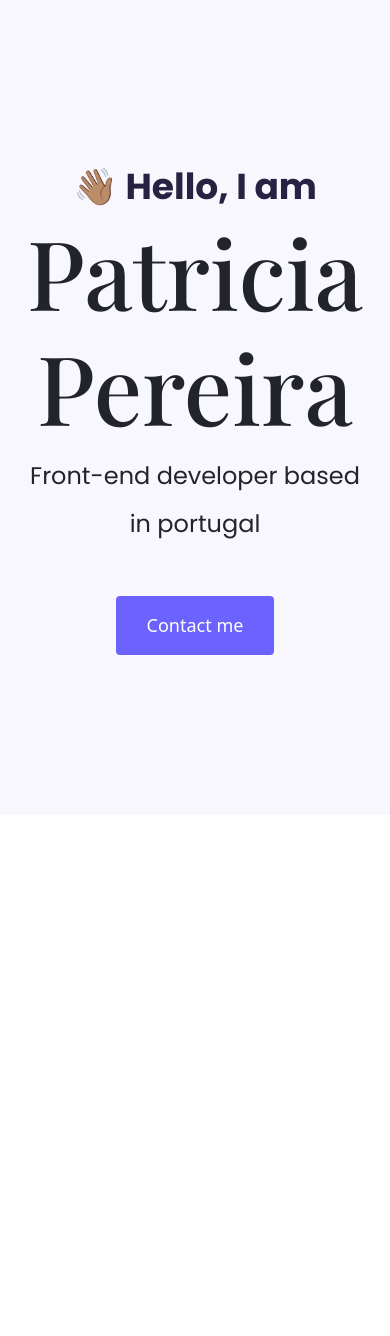
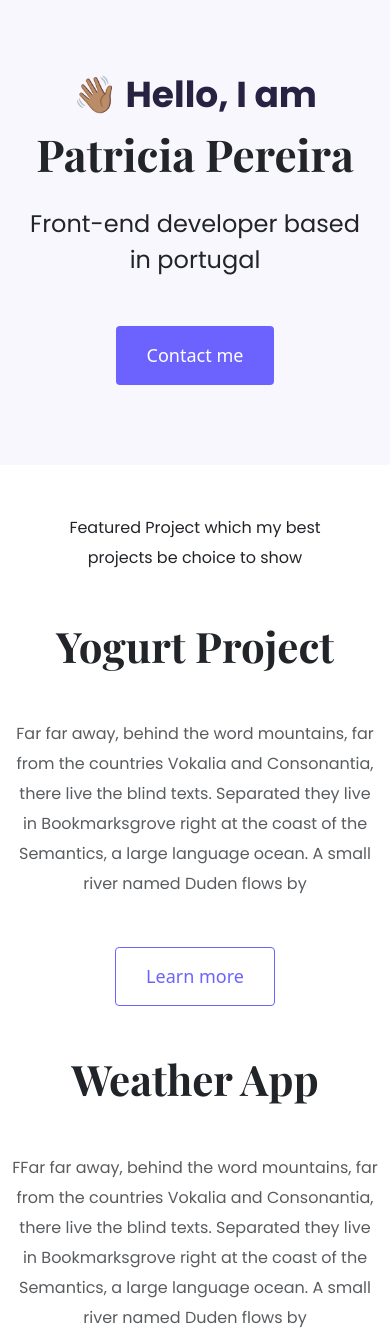
Before and after one commit to Teslimat/portfolio-project, a plain HTML site: page index.html in a window 390 px wide. Shown: the top 1336 px of the page. Before the commit the page ends 844 px from the top, so only its background shows below. Drawn offline with nearby package versions, Linux system fonts and the light colour scheme; a web font is replaced by a local one.

Commit message:
Integrated homepage content design

```diff
--- a/index.html
+++ b/index.html
@@ -34,5 +34,66 @@
         <a href="#" class="btn btn-branding contact-btn">Contact me</a>
       </div>
     </div>
+    <div class="container">
+      <p class="text-center m-5">
+        Featured Project which my best projects be choice to show
+      </p>
+      <div class="row mb-5">
+        <div class="col d-none d-lg-block">
+          <img src="images/yogurt.png" alt="Yogurt Image" class="img-fluid" />
+        </div>
+        <div class="col">
+          <div class="project-description">
+            <h2 class="mb-5">Yogurt Project</h2>
+            <p class="mb-5 text-muted">
+              Far far away, behind the word mountains, far from the countries
+              Vokalia and Consonantia, there live the blind texts. Separated
+              they live in Bookmarksgrove right at the coast of the Semantics, a
+              large language ocean. A small river named Duden flows by
+            </p>
+            <a href="#" class="btn btn-branding-outline">Learn more</a>
+          </div>
+        </div>
+      </div>
+
+      <div class="row mb-5">
+        <div class="col">
+          <div class="project-description">
+            <h2 class="mb-5">Weather App</h2>
+            <p class="mb-5 text-muted">
+              FFar far away, behind the word mountains, far from the countries
+              Vokalia and Consonantia, there live the blind texts. Separated
+              they live in Bookmarksgrove right at the coast of the Semantics, a
+              large language ocean. A small river named Duden flows by
+            </p>
+            <a href="#" class="btn btn-branding-outline">Learn more</a>
+          </div>
+        </div>
+        <div class="col d-none d-lg-block">
+          <img src="images/weather.png" alt="Yogurt Image" class="img-fluid" />
+        </div>
+      </div>
+
+      <div class="row mb-5">
+        <div class="col d-none d-lg-block">
+          <img
+            src="images/dictionary.png"
+            alt="Yogurt Image"
+            class="img-fluid" />
+        </div>
+        <div class="col">
+          <div class="project-description">
+            <h2 class="mb-5">Dictionary App</h2>
+            <p class="mb-5 text-muted">
+              Far far away, behind the word mountains, far from the countries
+              Vokalia and Consonantia, there live the blind texts. Separated
+              they live in Bookmarksgrove right at the coast of the Semantics, a
+              large language ocean. A small river named Duden flows by
+            </p>
+            <a href="#" class="btn btn-branding-outline">Learn more</a>
+          </div>
+        </div>
+      </div>
+    </div>
   </body>
 </html>
--- a/styles/app.css
+++ b/styles/app.css
@@ -1,10 +1,9 @@
-:root{
+:root {
   --branding-color: #6c63ff;
   --secondary-color: #f9f7fe;
-    --heading-font-family:"Playfair Display", serif;
-    --deafult-font-family:"Poppins", sans-serif;
+  --heading-font-family: "Playfair Display", serif;
+  --deafult-font-family: "Poppins", sans-serif;
 }
-
 
 h1,
 h2,
@@ -17,11 +16,10 @@ h6 {
   font-weight: bold;
 }
 
-
-
 p {
   font-family: var(--deafult-font-family);
   font-weight: normal;
+  line-height: 30px;
 }
 
 .hero {
@@ -30,8 +28,10 @@ p {
   padding: 160px 20px;
 }
 
-.hero h1{
+.hero h1 {
   font-size: 96px;
+  font-weight: bold;
+  line-height: 1.5;
 }
 
 .hero p {
@@ -42,14 +42,14 @@ p {
   color: #272142;
 }
 
-.hero h2{
+.hero h2 {
   font-family: var(--deafult-font-family);
   font-weight: normal;
   font-size: 24px;
-    line-height: 2;
+  line-height: 1.5;
 }
 
-.hero .contact-btn{
+.hero .contact-btn {
   background: var(--branding-color);
   border-radius: 4px;
   color: #ffffff;
@@ -57,3 +57,46 @@ p {
   line-height: 27px;
   padding: 15px 30px;
 }
+
+.project-description{
+    padding: 120px 60px ;
+}
+
+.project-description h2 {
+  font-size: 64px;
+}
+
+.project-description p {
+  font-family: var(--deafult-font-family);
+  font-weight: normal;
+  font-size: 16px;
+
+}
+
+.project-description .btn-branding-outline {
+  color: var(--branding-color);
+  border: 1px solid var(--branding-color);
+  border-radius: 4px;
+  font-size: 18px;
+  line-height: 27px;
+  padding: 15px 30px;
+}
+
+@media (max-width: 900px){
+    .hero {
+  padding: 80px 20px;
+}
+   .hero h1{
+    line-height: 2;
+        font-size: 44px;
+    }
+    .project-description{
+        padding: 0;
+        text-align: center;
+    }
+
+    .project-description h2 {
+        font-size: 42px;
+        font-weight: bold;
+    }
+}
```
Also changed, not shown: images/dictionary.png (added), images/weather.png (added), images/yogurt.png (added), 3 other files. Lines whose indentation alone changed are shown as unchanged.
